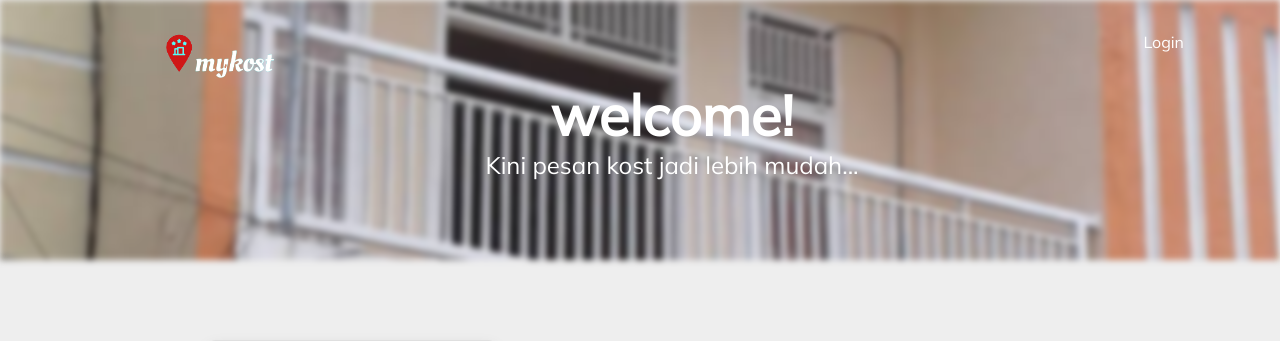
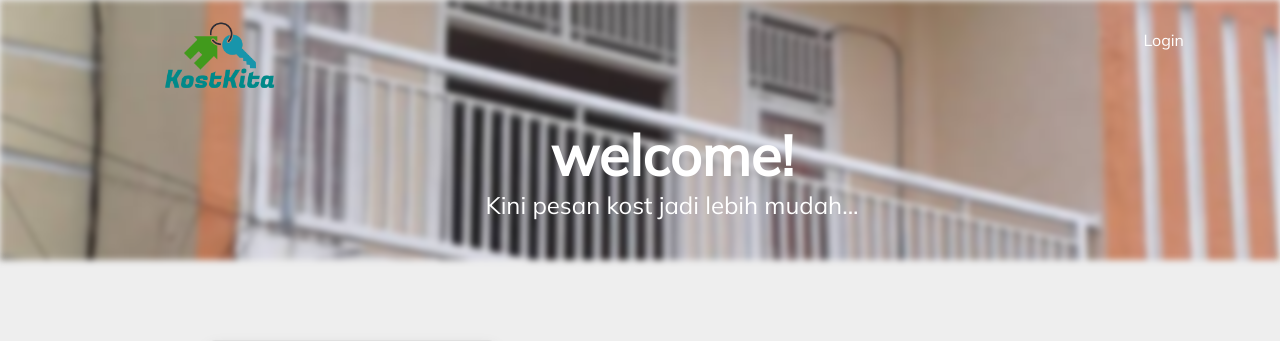
Before and after one commit to YogiPristiawan/kostkita, a PHP site: page /kostkita/ in a window 1280 px wide; the page is wider, and only the part inside the window is pictured. Shown: the top 341 px of that part. Run offline with PHP 8.4, Linux system fonts and the light colour scheme; tables that the repository leaves empty or names only in its code hold one stand-in row (values such as "Sample post"); grey boxes marked "Sample" are stand-in pictures.

Commit message:
refactoring code

```diff
--- a/admin_index.php
+++ b/admin_index.php
@@ -1,6 +1,7 @@
 <?php
 require_once('connection.php');
 session_start();
+$title = 'Halaman Admin';
 
 if (!isset($_SESSION['user'])) {
 	return header('Location: index.php');
--- a/asset/css/style.css
+++ b/asset/css/style.css
@@ -25,7 +25,7 @@
 	margin: auto;
 }
 .jumbotron {
-	padding: 2rem;
+	padding: 0 2rem 2rem 2rem;
 	position: absolute;
 	width: 100%;
 	top: 0;
--- a/auth.php
+++ /dev/null
@@ -1,2 +0,0 @@
-<?php
-require_once('connection.php');
--- a/booking.php
+++ b/booking.php
@@ -1,7 +1,7 @@
 <?php
 require_once('connection.php');
 require('_functions.php');
-
+$title = 'Booking';
 if (cek_booking($_GET['produk_id'])) {
 	return header('Location: index.php');
 }
--- a/booking/index.php
+++ b/booking/index.php
@@ -1,6 +1,7 @@
 <?php
 require_once('../connection.php');
 require_once('../_functions.php');
+$title = 'Daftar Booking';
 
 $booking = query("SELECT * FROM booking INNER JOIN produk ON produk.produk_id = booking.produk_id");
 
--- a/index.php
+++ b/index.php
@@ -1,9 +1,10 @@
 <?php
 require_once('_functions.php');
-
+$title = 'Home';
 $product = query("SELECT * FROM produk");
 
 ?>
+
 <?php require_once('./layouts/header.php') ?>
 <div class="container mt-2 mb-4">
 	<div class="d-flex flex-wrap">
--- a/layouts/admin/header.php
+++ b/layouts/admin/header.php
@@ -10,7 +10,7 @@
 	<link href="https://fonts.googleapis.com/css2?family=Mulish&display=swap" rel="stylesheet">
 	<link rel="stylesheet" href="http://localhost/kostkita/asset/css/style.css">
 
-	<title>Admin</title>
+	<title><?= $title; ?></title>
 </head>
 
 <body>
--- a/layouts/header.php
+++ b/layouts/header.php
@@ -11,7 +11,7 @@ require_once('connection.php');
 	<link rel="stylesheet" href="http://localhost/kostkita/asset/css/style.css">
 	<link rel="preconnect" href="https://fonts.gstatic.com">
 	<link href="https://fonts.googleapis.com/css2?family=Mulish&display=swap" rel="stylesheet">
-	<title>Home</title>
+	<title><?= $title; ?></title>
 </head>
 
 <body>
@@ -20,8 +20,10 @@ require_once('connection.php');
 		<div class="jumbotron">
 			<div class="container">
 				<div class="d-flex justify-content-between">
-					<img class="logo" src="./asset/img/logo.png" alt="">
-					<a href="login.php" class="text-white">Login</a>
+					<img class="logo" src="./asset/img/KostKita.png" alt="" width="100px">
+					<div style="line-height: 80px">
+						<a href="login.php" class="text-white">Login</a>
+					</div>
 				</div>
 				<div class="container text-center">
 					<h1 class="text-white">welcome!</h1>
--- a/login.php
+++ b/login.php
@@ -1,6 +1,6 @@
 <?php
 require_once('connection.php');
-
+$title = 'Login';
 if (isset($_POST['submit'])) {
 	session_start();
 
--- a/payments/detail.php
+++ b/payments/detail.php
@@ -1,5 +1,7 @@
 <?php
 require_once('../connection.php');
+$title = 'Detail Payment';
+
 $invoice = $_GET['invoice'];
 $query = mysqli_query($conn, "SELECT * FROM payment WHERE invoice = '$invoice'");
 $payment = mysqli_fetch_assoc($query);
--- a/payments/index.php
+++ b/payments/index.php
@@ -1,6 +1,7 @@
 <?php
 require_once('../connection.php');
 require_once('../_functions.php');
+$title = 'Daftar Payment';
 
 $payment = query("SELECT * FROM payment")
 ?>
--- a/produk/detail.php
+++ b/produk/detail.php
@@ -1,5 +1,7 @@
 <?php
 require_once('../connection.php');
+$title = 'Detail Produk';
+
 $produk_id = $_GET['produk_id'];
 $query = mysqli_query($conn, "SELECT * FROM produk WHERE produk_id = '$produk_id'");
 $product = mysqli_fetch_assoc($query);
--- a/produk/edit.php
+++ b/produk/edit.php
@@ -1,5 +1,7 @@
 <?php
 require_once('../connection.php');
+$title = 'Edit Produk';
+
 $produk_id = $_GET['produk_id'];
 $query = mysqli_query($conn, "SELECT * FROM produk WHERE produk_id = $produk_id");
 $product = mysqli_fetch_assoc($query);
--- a/produk/index.php
+++ b/produk/index.php
@@ -1,6 +1,7 @@
 <?php
 require_once('../_functions.php');
 session_start();
+$title = 'Daftar Produk';
 
 if (!isset($_SESSION['user'])) {
 	return header('Location: index.php');
--- a/produk/tambah.php
+++ b/produk/tambah.php
@@ -1,5 +1,6 @@
 <?php
 require_once('../connection.php');
+$title = 'Tambah Produk';
 
 if (isset($_POST['submit'])) {
 	$target_dir = '../asset/img/produk/';
--- a/test.php
+++ /dev/null
@@ -1 +0,0 @@
-<h1>hello</h1>
```
Also changed, not shown: asset/img/KostKita.png (added), asset/img/logo.png (deleted), asset/img/produk/d8d353198dbdb5565e7bf01ed43b16f0.jpg (deleted), asset/img/produk/maxresdefault.jpg (deleted).
